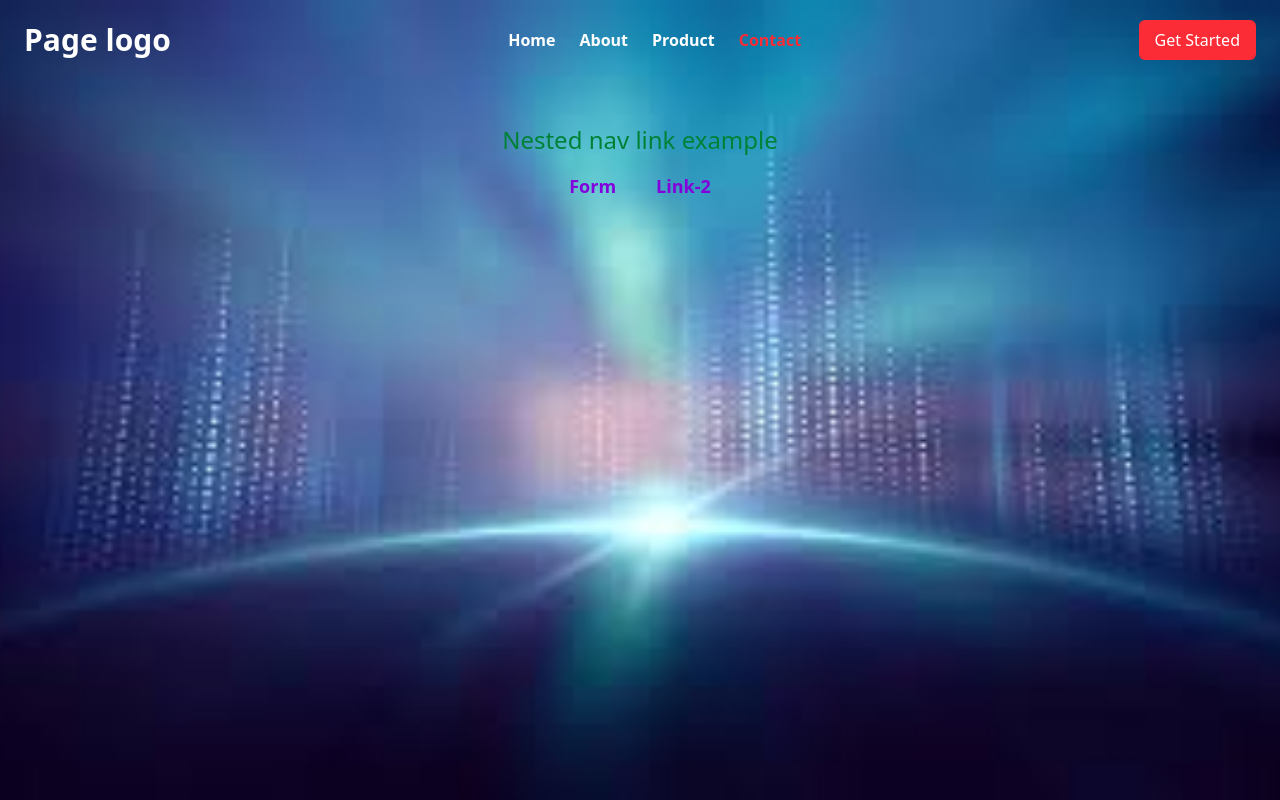
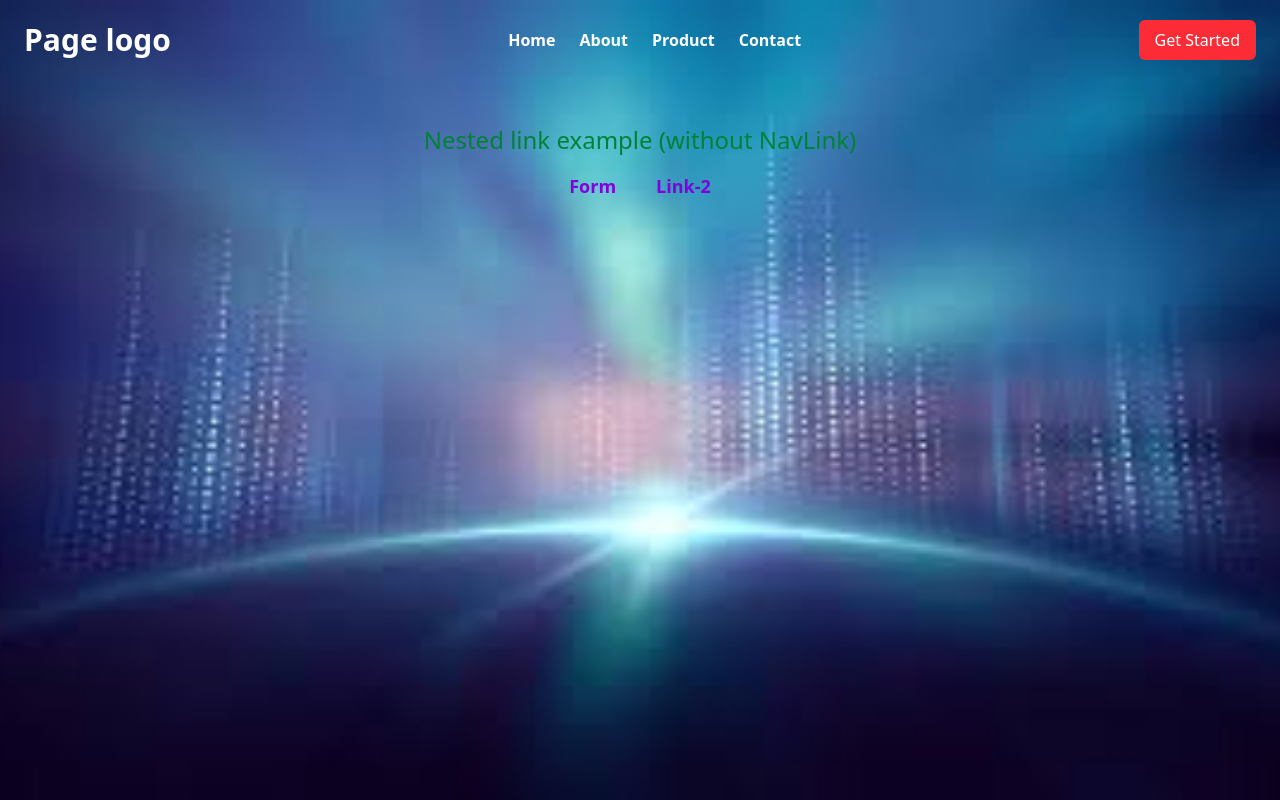
Before and after one commit to khushboo-590/React-Routing, a React (Vite) app: page /contact in a window 1280 px wide. Built offline with nearby package versions, Linux system fonts and the light colour scheme.

Commit message:
add link

```diff
--- a/src/components/Contact.jsx
+++ b/src/components/Contact.jsx
@@ -1,25 +1,23 @@
 import React from 'react';
-import { NavLink, Outlet } from 'react-router-dom';
+import { Link, Outlet } from 'react-router-dom';
 
 const Contact = () => {
     return (
         <div className='max-w-[1320px] mx-auto px-6 py-3'>
-            <h2 className='text-green-700 text-2xl mt-8 text-center'>Nested nav link example</h2>
+            <h2 className='text-green-700 text-2xl mt-8 text-center'>Nested link example (without NavLink)</h2>
             <nav className='flex gap-10 justify-center mt-4 mb-4 text-lg'>
-                <NavLink to="contactform" className={({ isActive }) => isActive
-                    ? 'text-red-500 font-bold'
-                    : 'text-purple-700 hover:text-red-500 font-bold'
-                }
+                <Link
+                    to="contactform"
+                    className='text-purple-700 hover:text-red-500 font-bold'
                 >
                     Form
-                </NavLink>
-                <NavLink to="link2" className={({ isActive }) => isActive
-                    ? 'text-red-500 font-bold'
-                    : 'text-purple-700 hover:text-red-500 font-bold'
-                }
+                </Link>
+                <Link
+                    to="link2"
+                    className='text-purple-700 hover:text-red-500 font-bold'
                 >
                     Link-2
-                </NavLink>
+                </Link>
             </nav>
             <Outlet />
         </div>
--- a/src/components/Navbar.jsx
+++ b/src/components/Navbar.jsx
@@ -1,5 +1,5 @@
 import React, { useState } from 'react';
-import { NavLink,Link } from 'react-router-dom';
+import { Link } from 'react-router-dom';
 import { navLinks } from '../utils/helper';
 
 const Navbar = () => {
@@ -9,16 +9,18 @@ const Navbar = () => {
         setMenuOpen(!menuOpen);
         document.body.classList.toggle("overflow-hidden", !menuOpen);
     };
-   return (
+
+    return (
         <nav className="px-6 py-5 flex items-center justify-between max-w-[1320px] mx-auto relative">
             <Link to='/' className="text-white text-3xl font-semibold items-center">Page logo</Link>
             <div className="hidden md:flex space-x-6">
-                {navLinks.map((link,index) => (
-                    <NavLink key={index}  to={link.path}
-                        className={({ isActive }) =>
-                            `font-bold ${isActive ? 'text-red-500' : 'text-white'}`}    >
+                {navLinks.map((link, index) => (
+                    <Link
+                        key={index}
+                        to={link.path}
+                        className="font-bold text-white hover:text-red-500">
                         {link.name}
-                    </NavLink>
+                    </Link>
                 ))}
             </div>
             <button className="hidden md:block bg-red-500 hover:bg-red-600 text-white px-4 py-2 rounded-md">
@@ -26,18 +28,23 @@ const Navbar = () => {
             </button>
             <div onClick={toggleNavbar} className="md:hidden cursor-pointer z-30 flex flex-col gap-1">
                 <span className={`bg-white block w-6 h-1 transition-all duration-300 ${menuOpen && "rotate-45 translate-y-[8px]"}`}></span>
-               <span className={`block w-6 h-1 bg-white transition-all duration-300 ${menuOpen && "opacity-0"}`}></span>
-               <span className={`block w-6 h-1 bg-white transition-all duration-300 ${menuOpen && "-rotate-45 -translate-y-[8px]"}`}></span>
+                <span className={`block w-6 h-1 bg-white transition-all duration-300 ${menuOpen && "opacity-0"}`}></span>
+                <span className={`block w-6 h-1 bg-white transition-all duration-300 ${menuOpen && "-rotate-45 -translate-y-[8px]"}`}></span>
             </div>
             <div
-                className={`fixed top-0 right-0 w-full h-screen bg-black z-20 flex flex-col items-center justify-center space-y-6 transform transition-transform duration-500  ${menuOpen ? 'translate-x-0' : 'translate-x-full'
-                    } md:hidden`}>
-                {navLinks.map((link,index) => (
-                    <NavLink key={index}  to={link.path} className={({ isActive }) =>
-                            `font-bold text-lg ${isActive ? 'text-red-500' : 'text-white'}`}
-                        onClick={() => setMenuOpen(false)}>{link.name}</NavLink>
+                className={`fixed top-0 right-0 w-full h-screen bg-black z-20 flex flex-col items-center justify-center space-y-6 transform transition-transform duration-500 ${menuOpen ? 'translate-x-0' : 'translate-x-full'} md:hidden`}          >
+                {navLinks.map((link, index) => (
+                    <Link
+                        key={index}
+                        to={link.path}
+                        className="font-bold text-lg text-white hover:text-red-500"
+                        onClick={() => setMenuOpen(false)} >
+                        {link.name}
+                    </Link>
                 ))}
-                <button className="bg-red-500 hover:bg-red-600 text-white px-4 py-2 rounded-md">Get Started</button>
+                <button className="bg-red-500 hover:bg-red-600 text-white px-4 py-2 rounded-md">
+                    Get Started
+                </button>
             </div>
         </nav>
     );
```
